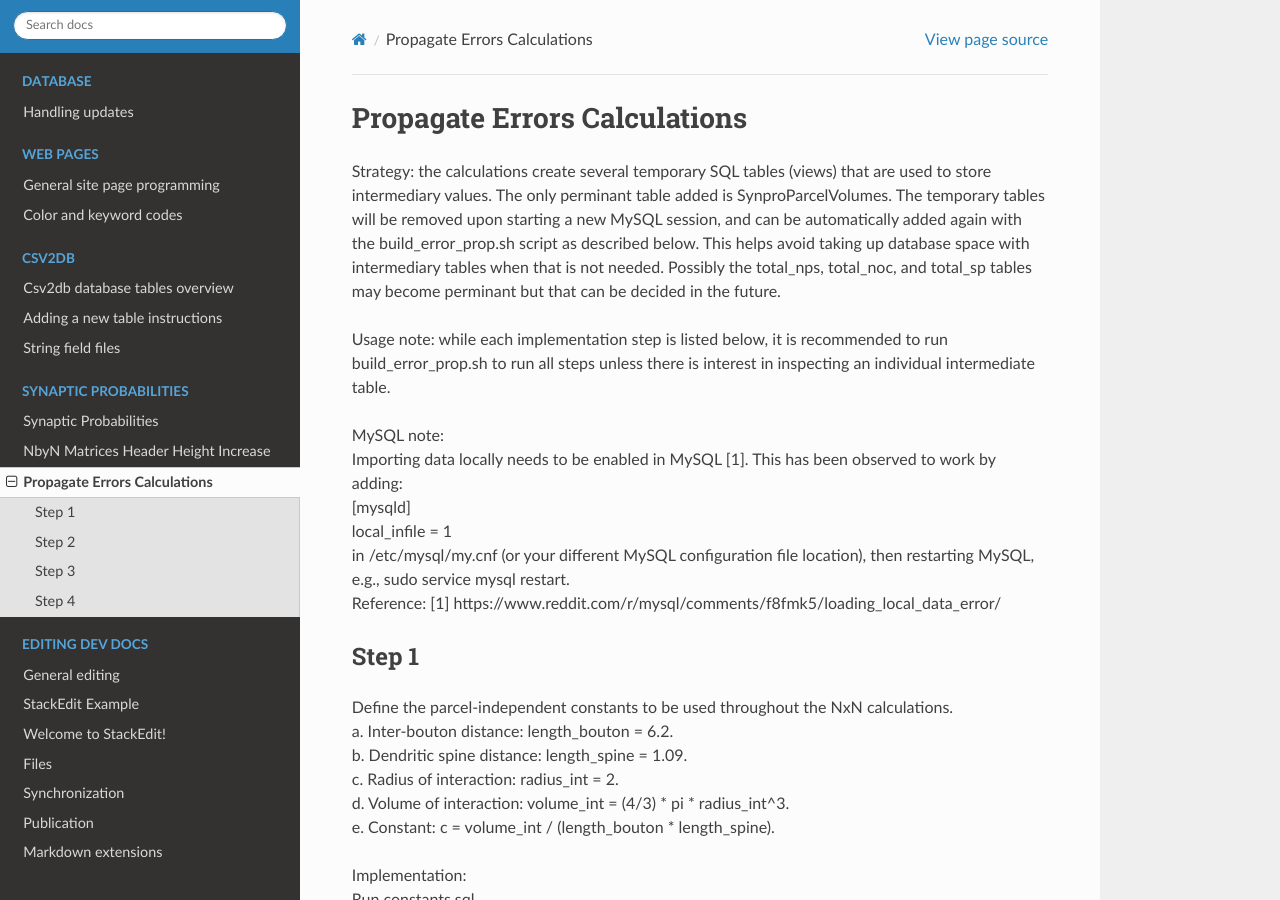
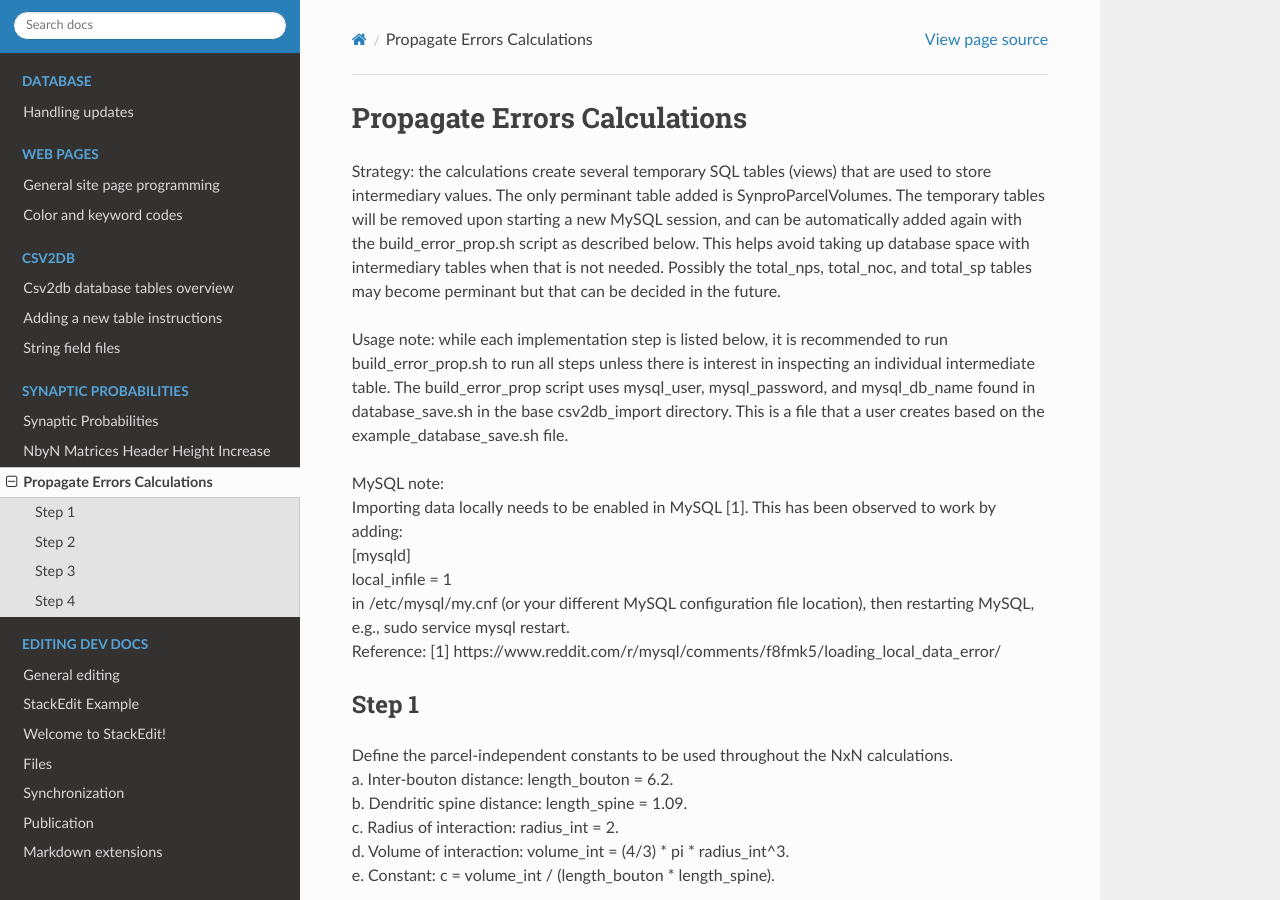
Before and after one commit to Hippocampome-Org/hco_dev_docs, a Sphinx documentation site: the page built from docs/synaptic_probabilities/propagate_errors.md, in a window 1280 px wide and 900 px high. Built offline with Sphinx 7.4.7 and the Read the Docs theme 2.0.0, drawn with Linux system fonts in a browser that asks for light colours.

Commit message:
instructions update

```diff
--- a/docs/synaptic_probabilities/propagate_errors.md
+++ b/docs/synaptic_probabilities/propagate_errors.md
@@ -11,7 +11,9 @@ tables may become perminant but that can be decided in the future.
 
 Usage note: while each implementation step is listed below, it is recommended to run
 build_error_prop.sh to run all steps unless there is interest in inspecting an
-individual intermediate table.
+individual intermediate table. The build_error_prop script uses mysql_user, mysql_password,
+and mysql_db_name found in database_save.sh in the base csv2db_import directory. This
+is a file that a user creates based on the example_database_save.sh file.
 
 MySQL note:
 <br>Importing data locally needs to be enabled in MySQL [1]. This has been observed to work by
```
